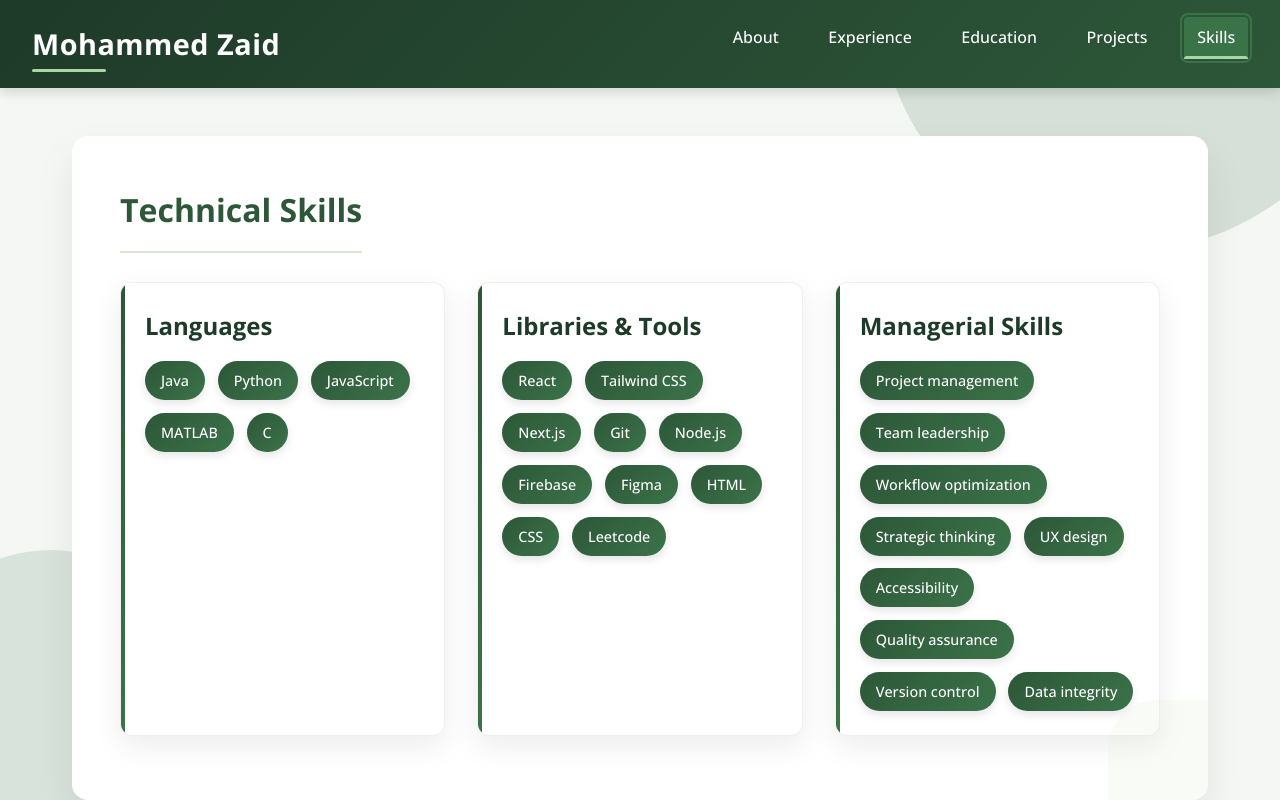
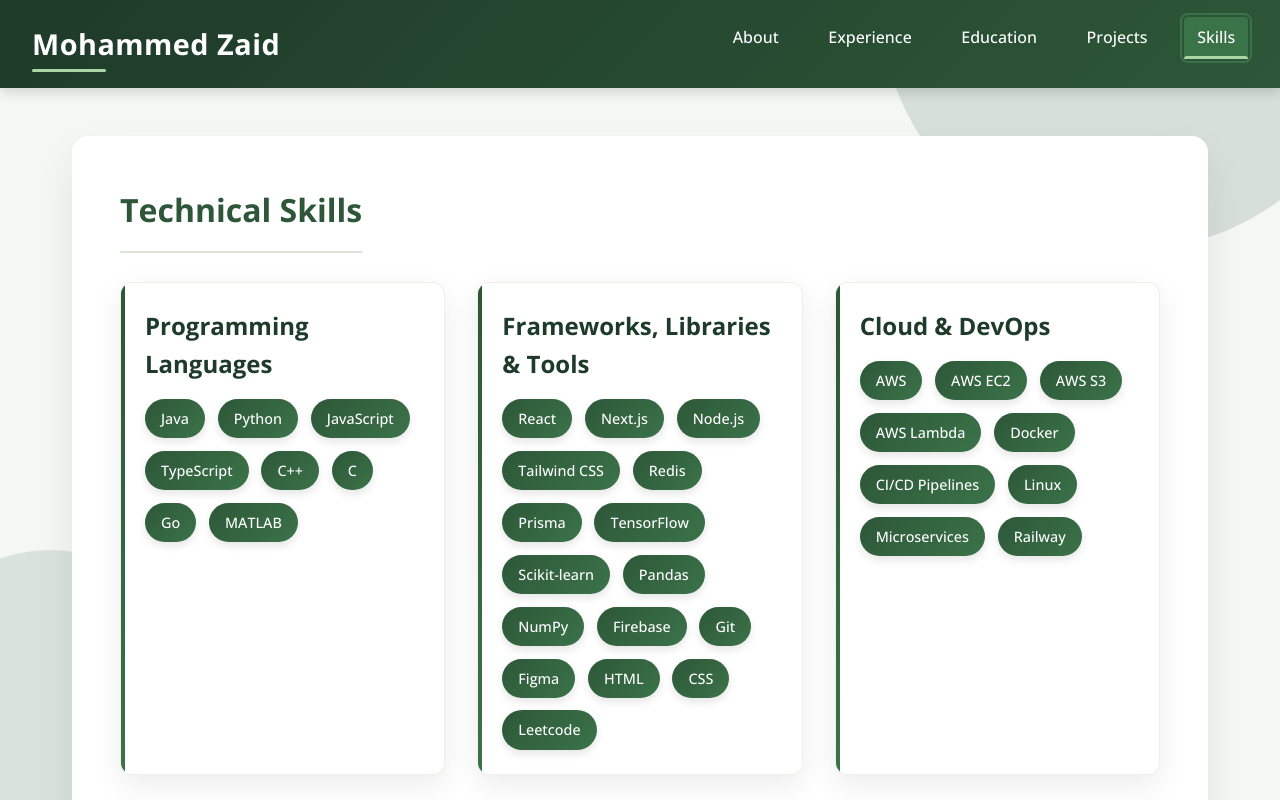
Before and after one commit to mzaid03/PersonalWeb, a React (Create React App) app: page / in a window 1280 px wide. Both pictures are taken after a click on the item "Skills". Shown: the top 800 px of the page. Built offline with nearby package versions, Linux system fonts and the light colour scheme.

Commit message:
new experience added

```diff
--- a/src/App.js
+++ b/src/App.js
@@ -522,26 +522,45 @@ function App() {
       initial="hidden"
       animate="visible"
     >
- <motion.div className="skills-group card-effect" variants={staggerItem}>
- <h3>Languages</h3>
+      {/* Programming Languages */}
+      <motion.div
+        className="skills-group card-effect"
+        variants={staggerItem}
+      >
+        <h3>Programming Languages</h3>
+
         <div className="skills-badges">
           <span className="skill-badge">Java</span>
           <span className="skill-badge">Python</span>
           <span className="skill-badge">JavaScript</span>
+          <span className="skill-badge">TypeScript</span>
+          <span className="skill-badge">C++</span>
+          <span className="skill-badge">C</span>
+          <span className="skill-badge">Go</span>
           <span className="skill-badge">MATLAB</span>
- <span className="skill-badge">C</span>
         </div>
       </motion.div>
 
- <motion.div className="skills-group card-effect" variants={staggerItem}>
- <h3>Libraries & Tools</h3>
+      {/* Frameworks, Libraries, and Tools */}
+      <motion.div
+        className="skills-group card-effect"
+        variants={staggerItem}
+      >
+        <h3>Frameworks, Libraries & Tools</h3>
+
         <div className="skills-badges">
           <span className="skill-badge">React</span>
+          <span className="skill-badge">Next.js</span>
+          <span className="skill-badge">Node.js</span>
           <span className="skill-badge">Tailwind CSS</span>
- <span className="skill-badge">Next.js</span>
+          <span className="skill-badge">Redis</span>
+          <span className="skill-badge">Prisma</span>
+          <span className="skill-badge">TensorFlow</span>
+          <span className="skill-badge">Scikit-learn</span>
+          <span className="skill-badge">Pandas</span>
+          <span className="skill-badge">NumPy</span>
+          <span className="skill-badge">Firebase</span>
           <span className="skill-badge">Git</span>
- <span className="skill-badge">Node.js</span>
- <span className="skill-badge">Firebase</span>
           <span className="skill-badge">Figma</span>
           <span className="skill-badge">HTML</span>
           <span className="skill-badge">CSS</span>
@@ -549,12 +568,73 @@ function App() {
         </div>
       </motion.div>
 
- <motion.div className="skills-group card-effect" variants={staggerItem}>
+      {/* Cloud and DevOps */}
+      <motion.div
+        className="skills-group card-effect"
+        variants={staggerItem}
+      >
+        <h3>Cloud & DevOps</h3>
+
+        <div className="skills-badges">
+          <span className="skill-badge">AWS</span>
+          <span className="skill-badge">AWS EC2</span>
+          <span className="skill-badge">AWS S3</span>
+          <span className="skill-badge">AWS Lambda</span>
+          <span className="skill-badge">Docker</span>
+          <span className="skill-badge">CI/CD Pipelines</span>
+          <span className="skill-badge">Linux</span>
+          <span className="skill-badge">Microservices</span>
+          <span className="skill-badge">Railway</span>
+        </div>
+      </motion.div>
+
+      {/* Databases */}
+      <motion.div
+        className="skills-group card-effect"
+        variants={staggerItem}
+      >
+        <h3>Databases</h3>
+
+        <div className="skills-badges">
+          <span className="skill-badge">PostgreSQL</span>
+          <span className="skill-badge">SQL</span>
+          <span className="skill-badge">NoSQL</span>
+        </div>
+      </motion.div>
+
+      {/* Development Practices */}
+      <motion.div
+        className="skills-group card-effect"
+        variants={staggerItem}
+      >
+        <h3>Development Practices</h3>
+
+        <div className="skills-badges">
+          <span className="skill-badge">Agile</span>
+          <span className="skill-badge">SDLC</span>
+          <span className="skill-badge">
+            Debugging & Troubleshooting
+          </span>
+          <span className="skill-badge">Distributed Systems</span>
+          <span className="skill-badge">
+            Operational Excellence
+          </span>
+        </div>
+      </motion.div>
+
+      {/* Managerial Skills */}
+      <motion.div
+        className="skills-group card-effect"
+        variants={staggerItem}
+      >
         <h3>Managerial Skills</h3>
+
         <div className="skills-badges">
           <span className="skill-badge">Project management</span>
           <span className="skill-badge">Team leadership</span>
- <span className="skill-badge">Workflow optimization</span>
+          <span className="skill-badge">
+            Workflow optimization
+          </span>
           <span className="skill-badge">Strategic thinking</span>
           <span className="skill-badge">UX design</span>
           <span className="skill-badge">Accessibility</span>
```
Lines whose indentation alone changed are shown as unchanged.
